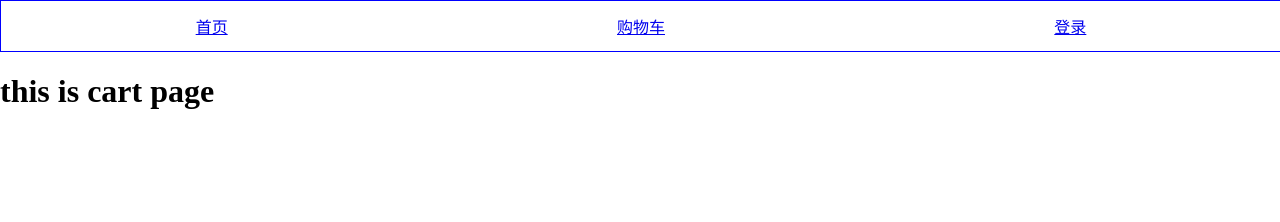
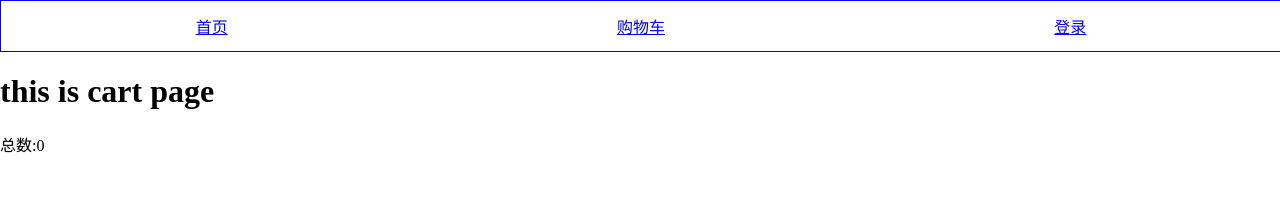
Before and after one commit to SouthArbor/demoForTs, a Vue app: page /cart in a window 1280 px wide. Shown: the top 222 px of the page. Built offline with nearby package versions, Linux system fonts and the light colour scheme.

Commit message:
pinia test

```diff
--- a/package.json
+++ b/package.json
@@ -11,6 +11,7 @@
   "dependencies": {
     "@types/node": "^20.8.2",
     "@vitejs/plugin-vue-jsx": "^3.0.2",
+    "pinia": "^2.1.7",
     "vue": "^3.3.4",
     "vue-router": "^4.0.13"
   },
--- a/src/main.js
+++ b/src/main.js
@@ -2,7 +2,10 @@ import { createApp } from 'vue'
 import './style.css'
 import App from './App.vue'
 import router from './router'
+import { createPinia } from 'pinia'
 
+const pinia = createPinia()
 const app = createApp(App)
+app.use(pinia)
 app.use(router)
 app.mount('#app')
--- a/src/pages/cart.vue
+++ b/src/pages/cart.vue
@@ -1,9 +1,14 @@
 <template>
   <h1> this is cart page</h1>
+  <div>总数:{{ cartStore.allNum }}</div>
+  <div v-for="item in cartStore.cartList">{{ item.name }}</div>
 </template>
 
 <script setup lang='ts'>
 
+import { useCartStore } from "../store/cart.js";
+
+const cartStore = useCartStore();
 </script>
 
 <style>
--- a/src/pages/index.vue
+++ b/src/pages/index.vue
@@ -3,6 +3,11 @@
 </template>
 
 <script setup lang='ts'>
+import { useCartStore } from "../store/cart.js";
+
+const cartStore = useCartStore();
+
+cartStore.addCartNum({name:'电脑',id:1})
 
 </script>
 
--- /dev/null
+++ b/src/store/cart.js
@@ -0,0 +1,73 @@
+import { defineStore } from "pinia";
+
+//选项式写法
+/*export const useCartStore = defineStore("cart", {
+  state: () => {
+    return {
+      cartList:[]
+    }
+  },
+  getters: {
+    allNum() {
+      let _allNum = 0;
+      this.cartList.forEach(item => _allNum += item.num)
+      return _allNum;
+    }
+  },
+  actions: {
+    addCartNum(goods) {
+      const index = this.cartList.findIndex(item => item.id == goods.id);
+      if (index != -1) {
+        this.cartList[index].num++;
+      } else {
+        goods.num = 1;
+        this.cartList.push(goods);
+      }
+    },
+    minusCartNum(id) {
+      const index = this.cartList.findIndex(item => item.id === id);
+      if (index !== -1) {
+        this.cartList[index].num--;
+        if (this.cartList[index].num <= 0) {
+          this.cartList.splice(index, 1);
+        }
+      }
+    }
+  }
+})*/
+// 组合式
+import { computed,reactive } from 'vue'
+export const useCartStore = defineStore("cart", () => {
+  let cartList = reactive([]);
+  function addCartNum(goods) {//添加购物车商品
+      const index = cartList.findIndex(item => item.id == goods.id);
+      if (index != -1) {
+        cartList[index].num++;
+      } else {
+        goods.num = 1;
+        cartList.push(goods);
+      }
+  }
+  function minusCartNum(id) {//减少购物车商品数
+      const index = cartList.findIndex(item => item.id === id);
+      if (index !== -1) {
+        cartList[index].num--;
+        if (cartList[index].num <= 0) {
+          cartList.splice(index, 1);
+        }
+      }
+  }
+
+  let allNum = computed(() => { //计算购物车商品总数
+    let _allNum = 0;
+    cartList.forEach(item => _allNum += item.num)
+    return _allNum;
+  })
+
+  return {
+    cartList,
+    addCartNum,
+    minusCartNum,
+    allNum
+  }
+})
```
Also changed, not shown: 1 other file (tests, documents, lock files or other folders).
